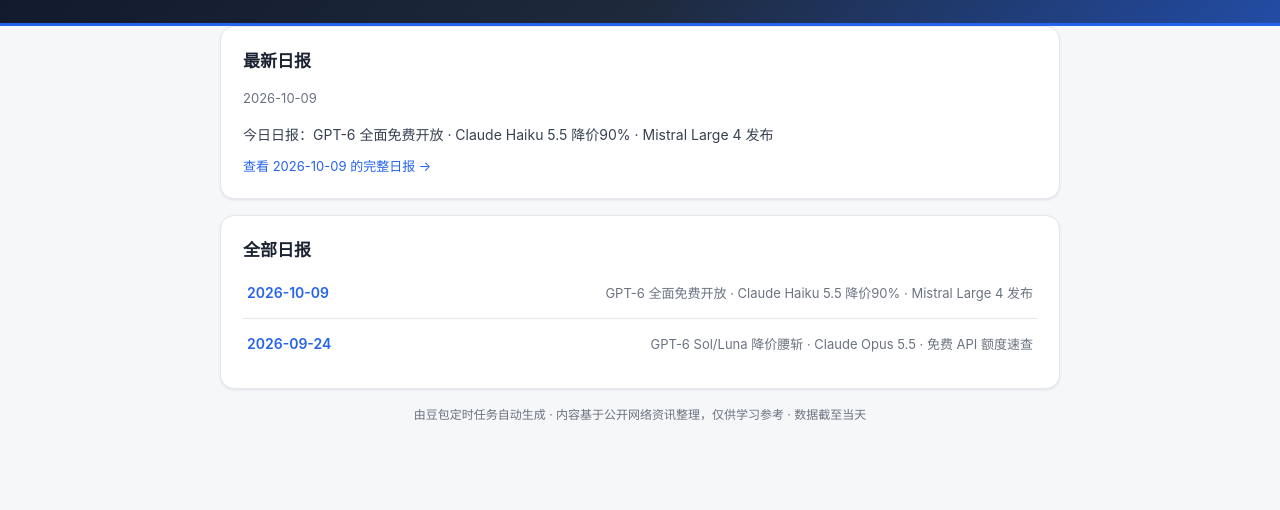
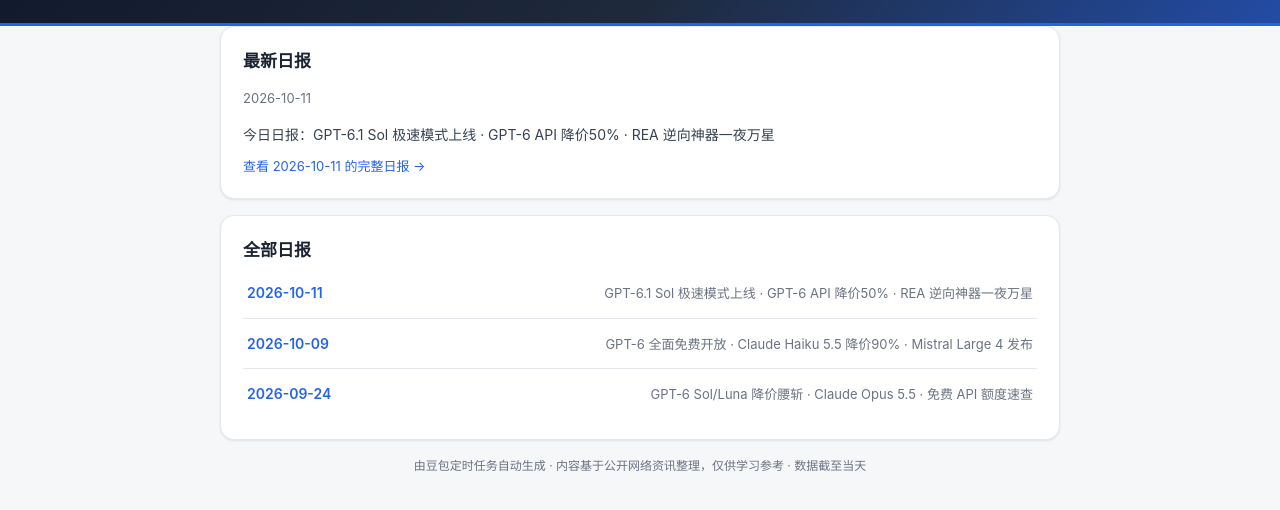
Before and after one commit to MUJINN/daily-ai-news, a plain HTML site: page index.html in a window 1280 px wide. Shown: the part 158-668 px from the top of the page. Drawn offline with Linux system fonts and the light colour scheme.

Commit message:
Update index for 2026-10-11

```diff
--- a/index.html
+++ b/index.html
@@ -41,7 +41,8 @@
 <script>
 // 日报归档列表（每次新增日报时，在数组最前面插入新条目）
 var DAILY_LIST = [
-  { date: "2026-10-09", title: "GPT-6 全面免费开放 · Claude Haiku 5.5 降价90% · Mistral Large 4 发布", file: "daily/2026-10-09.html" },
+  { date: "2026-10-11", title: "GPT-6.1 Sol 极速模式上线 · GPT-6 API 降价50% · REA 逆向神器一夜万星", file: "daily/2026-10-11.html" },
+{ date: "2026-10-09", title: "GPT-6 全面免费开放 · Claude Haiku 5.5 降价90% · Mistral Large 4 发布", file: "daily/2026-10-09.html" },
 { date: "2026-09-24", title: "GPT-6 Sol/Luna 降价腰斩 · Claude Opus 5.5 · 免费 API 额度速查", file: "daily/2026-09-24.html" }
 ];
 
```
